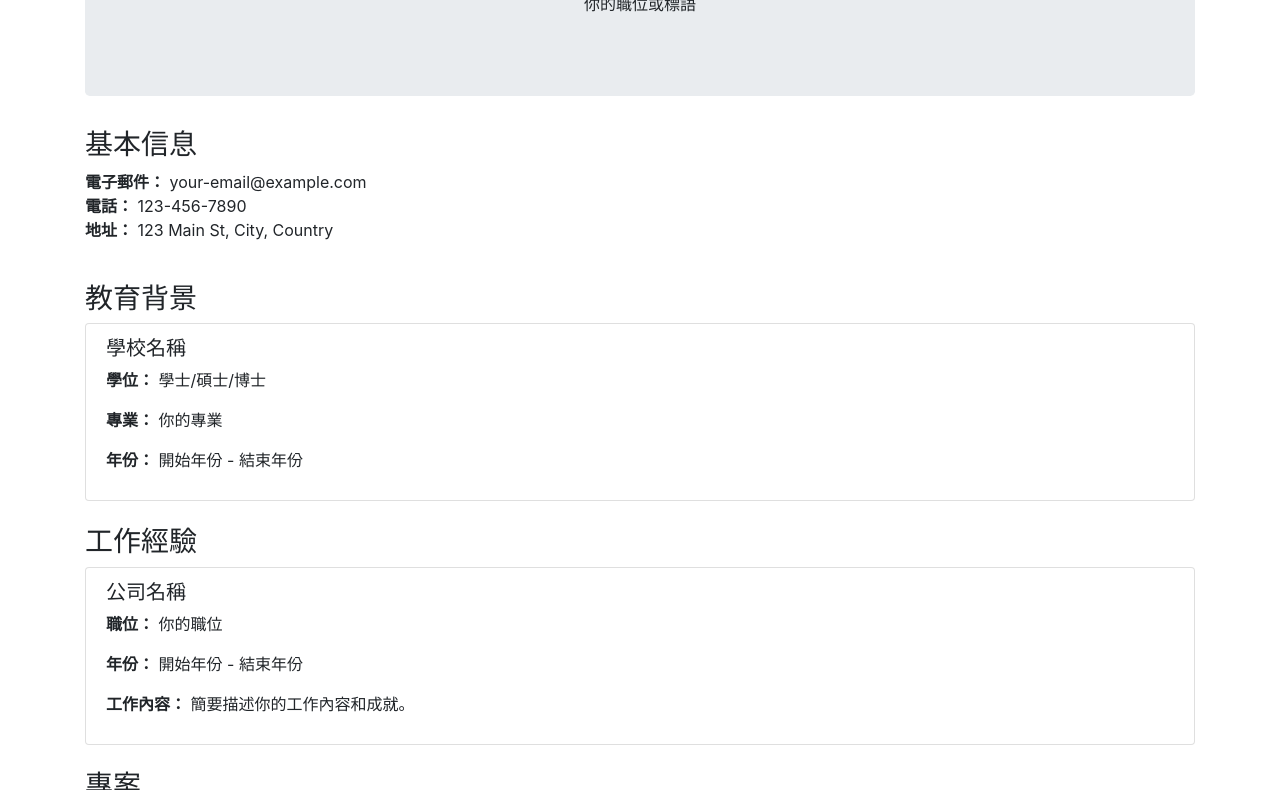
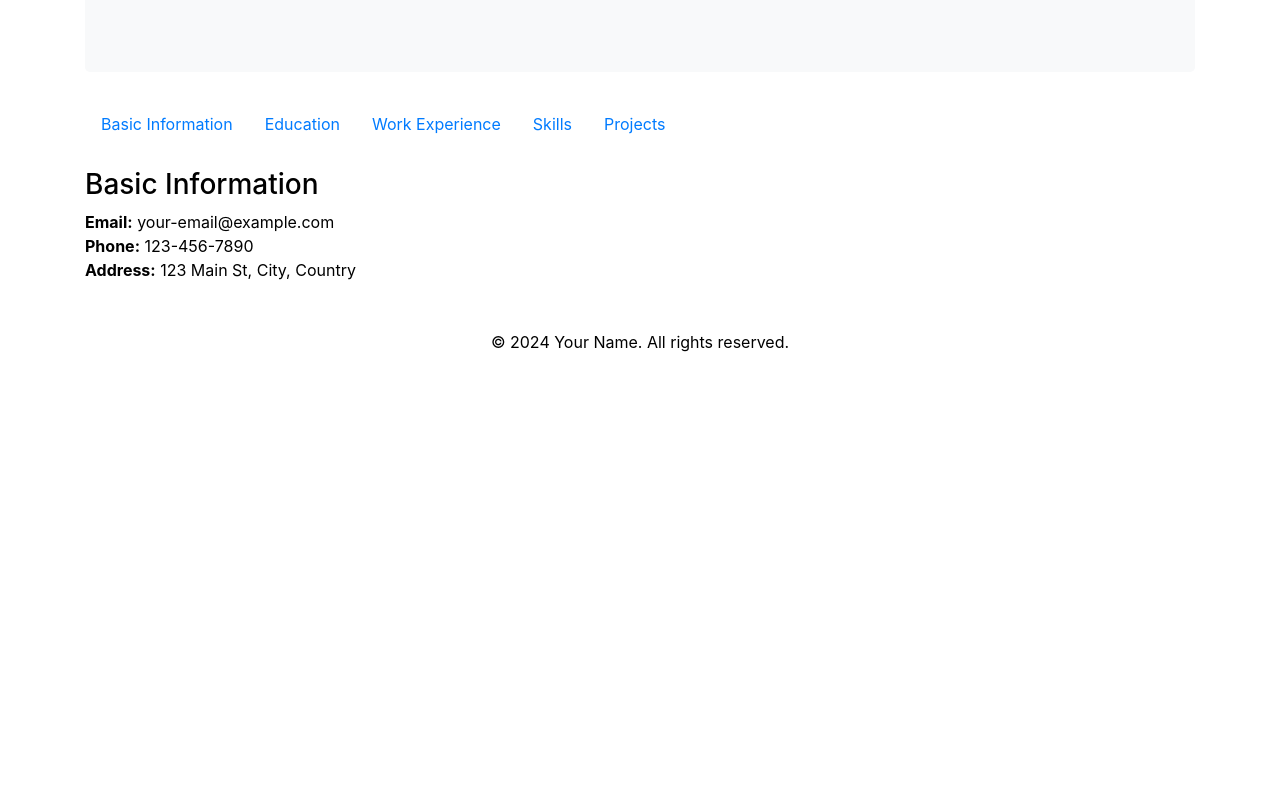
Before and after one commit to quackwilson/quackwilson.github.io, a plain HTML site: page index.html in a window 1280 px wide. Shown: the part 200-990 px from the top of the page. After the commit the page ends 800 px from the top, so only its background shows below. Drawn offline with nearby package versions, Linux system fonts and the light colour scheme.

Commit message:
add details

```diff
--- /dev/null
+++ b/asset/css/styles.css
@@ -0,0 +1,43 @@
+/* Light Mode Styles */
+body {
+    background-color: #ffffff;
+    color: #000000;
+}
+
+.jumbotron {
+    background-color: #f8f9fa;
+    color: #000000;
+}
+
+.card {
+    background-color: #ffffff;
+    color: #000000;
+}
+
+/* Dark Mode Styles */
+@media (prefers-color-scheme: dark) {
+    body {
+        background-color: #121212;
+        color: #ffffff;
+    }
+
+    .jumbotron {
+        background-color: #1c1c1c;
+        color: #ffffff;
+    }
+
+    .card {
+        background-color: #1e1e1e;
+        color: #ffffff;
+    }
+
+    .nav-tabs .nav-link.active {
+        background-color: #333333;
+        color: #ffffff;
+    }
+
+    .list-group-item {
+        background-color: #1e1e1e;
+        color: #ffffff;
+    }
+}
--- a/index.html
+++ b/index.html
@@ -1,213 +1,162 @@
 <!DOCTYPE html>
 <html lang="en">
+
 <head>
     <meta charset="UTF-8">
     <meta name="viewport" content="width=device-width, initial-scale=1.0">
-    <title>履歷表</title>
+    <title>Resume</title>
     <!-- Bootstrap CSS -->
     <link href="https://maxcdn.bootstrapcdn.com/bootstrap/4.5.2/css/bootstrap.min.css" rel="stylesheet">
-    <style>
-        .language-toggle {
-            cursor: pointer;
-        }
-    </style>
+    <!-- Custom CSS -->
+    <link href="./asset/css/styles.css" rel="stylesheet">
 </head>
+
 <body>
     <div class="container mt-5">
-        <!-- Language Toggle -->
-        <div class="text-right">
-            <span class="language-toggle" id="toggle-en">English</span> |
-            <span class="language-toggle" id="toggle-zh">中文</span>
+        <!-- Header -->
+        <div class="jumbotron text-center">
+            <h1>Your Name</h1>
+            <p>Your Position or Tagline</p>
         </div>
 
-        <!-- Header -->
-        <div class="jumbotron text-center">
-            <h1 id="name">你的名字</h1>
-            <p id="tagline">你的職位或標語</p>
-        </div>
+        <!-- Tabs Navigation -->
+        <ul class="nav nav-underline" id="resumeTabs" role="tablist">
+            <li class="nav-item">
+                <a class="nav-link active" id="basic-info-tab" data-toggle="tab" href="#basic-info" role="tab"
+                    aria-controls="basic-info" aria-selected="true">Basic Information</a>
+            </li>
+            <li class="nav-item">
+                <a class="nav-link" id="education-tab" data-toggle="tab" href="#education" role="tab"
+                    aria-controls="education" aria-selected="false">Education</a>
+            </li>
+            <li class="nav-item">
+                <a class="nav-link" id="work-experience-tab" data-toggle="tab" href="#work-experience" role="tab"
+                    aria-controls="work-experience" aria-selected="false">Work Experience</a>
+            </li>
+            <li class="nav-item">
+                <a class="nav-link" id="skills-tab" data-toggle="tab" href="#skills" role="tab" aria-controls="skills"
+                    aria-selected="false">Skills</a>
+            </li>
+            <li class="nav-item">
+                <a class="nav-link" id="projects-tab" data-toggle="tab" href="#projects" role="tab"
+                    aria-controls="projects" aria-selected="false">Projects</a>
+            </li>
+        </ul>
 
+        <!-- Tabs Content -->
+        <div class="tab-content" id="resumeTabsContent">
             <!-- Basic Information -->
-        <div class="row">
-            <div class="col-md-6">
-                <h3 id="basic-info-title">基本信息</h3>
+            <div class="tab-pane fade show active" id="basic-info" role="tabpanel" aria-labelledby="basic-info-tab">
+                <div class="mt-4">
+                    <h3>Basic Information</h3>
                     <ul class="list-unstyled">
-                    <li><strong id="email-label">電子郵件：</strong> <span id="email">your-email@example.com</span></li>
-                    <li><strong id="phone-label">電話：</strong> <span id="phone">123-456-7890</span></li>
-                    <li><strong id="address-label">地址：</strong> <span id="address">123 Main St, City, Country</span></li>
+                        <li><strong>Email:</strong> your-email@example.com</li>
+                        <li><strong>Phone:</strong> 123-456-7890</li>
+                        <li><strong>Address:</strong> 123 Main St, City, Country</li>
                     </ul>
                 </div>
             </div>
 
             <!-- Education -->
+            <div class="tab-pane fade" id="education" role="tabpanel" aria-labelledby="education-tab">
                 <div class="mt-4">
-            <h3 id="education-title">教育背景</h3>
                     <ul class="list-group">
                         <li class="list-group-item">
-                    <h5 id="school">學校名稱</h5>
-                    <p><strong id="degree-label">學位：</strong> <span id="degree">學士/碩士/博士</span></p>
-                    <p><strong id="major-label">專業：</strong> <span id="major">你的專業</span></p>
-                    <p><strong id="edu-year-label">年份：</strong> <span id="edu-years">開始年份 - 結束年份</span></p>
+                            <h5>School Name</h5>
+                            <p><strong>Degree:</strong> Bachelor's/Master's/PhD</p>
+                            <p><strong>Major:</strong> Your Major</p>
+                            <p><strong>Years:</strong> Start Year - End Year</p>
                         </li>
                     </ul>
                 </div>
+            </div>
 
             <!-- Work Experience -->
+            <div class="tab-pane fade" id="work-experience" role="tabpanel" aria-labelledby="work-experience-tab">
                 <div class="mt-4">
-            <h3 id="work-exp-title">工作經驗</h3>
                     <ul class="list-group">
                         <li class="list-group-item">
-                    <h5 id="company">公司名稱</h5>
-                    <p><strong id="position-label">職位：</strong> <span id="position">你的職位</span></p>
-                    <p><strong id="work-year-label">年份：</strong> <span id="work-years">開始年份 - 結束年份</span></p>
-                    <p><strong id="work-desc-label">工作內容：</strong> <span id="work-desc">簡要描述你的工作內容和成就。</span></p>
+                            <h5>Company Name</h5>
+                            <p><strong>Position:</strong> Your Position</p>
+                            <p><strong>Years:</strong> Start Year - End Year</p>
+                            <p><strong>Description:</strong> Brief description of your responsibilities and
+                                achievements.</p>
                         </li>
                     </ul>
                 </div>
-
-        <!-- Projects -->
-        <div class="mt-4">
-            <h3 id="projects-title">專案</h3>
-            <ul class="list-group">
-                <li class="list-group-item">
-                    <h5 id="project1-title">專案1名稱</h5>
-                    <p><strong id="project1-desc-label">描述：</strong> <span id="project1-desc">專案1的描述。</span></p>
-                </li>
-                <li class="list-group-item">
-                    <h5 id="project2-title">專案2名稱</h5>
-                    <p><strong id="project2-desc-label">描述：</strong> <span id="project2-desc">專案2的描述。</span></p>
-                </li>
-            </ul>
             </div>
 
             <!-- Skills -->
+            <div class="tab-pane fade" id="skills" role="tabpanel" aria-labelledby="skills-tab">
                 <div class="mt-4">
-            <h3 id="skills-title">技能</h3>
-            <ul class="list-group">
-                <li class="list-group-item" id="skill1">技能1</li>
-                <li class="list-group-item" id="skill2">技能2</li>
-                <li class="list-group-item" id="skill3">技能3</li>
-            </ul>
+                    <div class="card mb-4">
+                        <div class="card-body">
+                            This is some text within a card body.
+                        </div>
+                    </div>
+                    <div class="card mb-4">
+                        <div class="card-body">
+                            This is some text within a card body.
+                        </div>
+                    </div>
+                </div>
+            </div>
+
+            <!-- Projects -->
+            <div class="tab-pane fade" id="projects" role="tabpanel" aria-labelledby="projects-tab">
+                <div class="mt-4">
+                    <div class="container text-center">
+                        <div class="row align-items-start">
+                            <div class="col">
+                                <div class="card">
+                                    <img src="./asset/img/test.jpg" class="card-img-top" alt="...">
+                                    <div class="card-body">
+                                        <h5 class="card-title">Card title</h5>
+                                        <p class="card-text">Some quick example text to build on the card title and make
+                                            up the bulk of the card's content.</p>
+                                        <a href="#" class="btn btn-primary">Go somewhere</a>
+                                    </div>
+                                </div>
+                            </div>
+                            <div class="col">
+                                <div class="card">
+                                    <img src="./asset/img/test.jpg" class="card-img-top" alt="...">
+                                    <div class="card-body">
+                                        <h5 class="card-title">Card title</h5>
+                                        <p class="card-text">Some quick example text to build on the card title and make
+                                            up the bulk of the card's content.</p>
+                                        <a href="#" class="btn btn-primary">Go somewhere</a>
+                                    </div>
+                                </div>
+                            </div>
+                            <div class="col">
+                                <div class="card">
+                                    <img src="./asset/img/test.jpg" class="card-img-top" alt="...">
+                                    <div class="card-body">
+                                        <h5 class="card-title">Card title</h5>
+                                        <p class="card-text">Some quick example text to build on the card title and make
+                                            up the bulk of the card's content.</p>
+                                        <a href="#" class="btn btn-primary">Go somewhere</a>
+                                    </div>
+                                </div>
+                            </div>
+                        </div>
+                    </div>
+                </div>
+            </div>
+
         </div>
 
         <!-- Footer -->
-        <div class="text-center mt-5">
-            <p>&copy; 2024 <span id="footer-name">你的名字</span>. <span id="footer-rights">保留所有權利。</span></p>
-        </div>
+        <footer class="text-center mt-5">
+            <p>&copy; 2024 Your Name. All rights reserved.</p>
+        </footer>
     </div>
 
     <!-- jQuery and Bootstrap JS -->
     <script src="https://code.jquery.com/jquery-3.5.1.min.js"></script>
     <script src="https://cdn.jsdelivr.net/npm/@popperjs/core@2.5.4/dist/umd/popper.min.js"></script>
     <script src="https://maxcdn.bootstrapcdn.com/bootstrap/4.5.2/js/bootstrap.min.js"></script>
+</body>
 
-    <script>
-        const translations = {
-            en: {
-                name: "Your Name",
-                tagline: "Your Position or Tagline",
-                basicInfoTitle: "Basic Information",
-                emailLabel: "Email:",
-                phoneLabel: "Phone:",
-                addressLabel: "Address:",
-                educationTitle: "Education",
-                school: "School Name",
-                degreeLabel: "Degree:",
-                majorLabel: "Major:",
-                eduYearLabel: "Years:",
-                workExpTitle: "Work Experience",
-                company: "Company Name",
-                positionLabel: "Position:",
-                workYearLabel: "Years:",
-                workDescLabel: "Description:",
-                projectsTitle: "Projects",
-                project1Title: "Project 1 Title",
-                project1DescLabel: "Description:",
-                project1Desc: "Description of Project 1.",
-                project2Title: "Project 2 Title",
-                project2DescLabel: "Description:",
-                project2Desc: "Description of Project 2.",
-                skillsTitle: "Skills",
-                skill1: "Skill 1",
-                skill2: "Skill 2",
-                skill3: "Skill 3",
-                footerRights: "All rights reserved."
-            },
-            zh: {
-                name: "你的名字",
-                tagline: "你的職位或標語",
-                basicInfoTitle: "基本信息",
-                emailLabel: "電子郵件：",
-                phoneLabel: "電話：",
-                addressLabel: "地址：",
-                educationTitle: "教育背景",
-                school: "學校名稱",
-                degreeLabel: "學位：",
-                majorLabel: "專業：",
-                eduYearLabel: "年份：",
-                workExpTitle: "工作經驗",
-                company: "公司名稱",
-                positionLabel: "職位：",
-                workYearLabel: "年份：",
-                workDescLabel: "工作內容：",
-                projectsTitle: "專案",
-                project1Title: "專案1名稱",
-                project1DescLabel: "描述：",
-                project1Desc: "專案1的描述。",
-                project2Title: "專案2名稱",
-                project2DescLabel: "描述：",
-                project2Desc: "專案2的描述。",
-                skillsTitle: "技能",
-                skill1: "技能1",
-                skill2: "技能2",
-                skill3: "技能3",
-                footerRights: "保留所有權利。"
-            }
-        };
-
-        $(document).ready(function() {
-            $('#toggle-en').click(function() {
-                setLanguage('en');
-            });
-
-            $('#toggle-zh').click(function() {
-                setLanguage('zh');
-            });
-
-            function setLanguage(lang) {
-                $('#name').text(translations[lang].name);
-                $('#tagline').text(translations[lang].tagline);
-                $('#basic-info-title').text(translations[lang].basicInfoTitle);
-                $('#email-label').text(translations[lang].emailLabel);
-                $('#phone-label').text(translations[lang].phoneLabel);
-                $('#address-label').text(translations[lang].addressLabel);
-                $('#education-title').text(translations[lang].educationTitle);
-                $('#school').text(translations[lang].school);
-                $('#degree-label').text(translations[lang].degreeLabel);
-                $('#major-label').text(translations[lang].majorLabel);
-                $('#edu-year-label').text(translations[lang].eduYearLabel);
-                $('#work-exp-title').text(translations[lang].workExpTitle);
-                $('#company').text(translations[lang].company);
-                $('#position-label').text(translations[lang].positionLabel);
-                $('#work-year-label').text(translations[lang].workYearLabel);
-                $('#work-desc-label').text(translations[lang].workDescLabel);
-                $('#projects-title').text(translations[lang].projectsTitle);
-                $('#project1-title').text(translations[lang].project1Title);
-                $('#project1-desc-label').text(translations[lang].project1DescLabel);
-                $('#project1-desc').text(translations[lang].project1Desc);
-                $('#project2-title').text(translations[lang].project2Title);
-                $('#project2-desc-label').text(translations[lang].project2DescLabel);
-                $('#project2-desc').text(translations[lang].project2Desc);
-                $('#skills-title').text(translations[lang].skillsTitle);
-                $('#skill1').text(translations[lang].skill1);
-                $('#skill2').text(translations[lang].skill2);
-                $('#skill3').text(translations[lang].skill3);
-                $('#footer-rights').text(translations[lang].footerRights);
-                $('#footer-name').text(translations[lang].name);
-            }
-
-            // Set default language to Chinese
-            setLanguage('zh');
-        });
-    </script>
-</body>
 </html>
```
Also changed, not shown: asset/img/test.jpg (added). Lines whose indentation alone changed are shown as unchanged.
